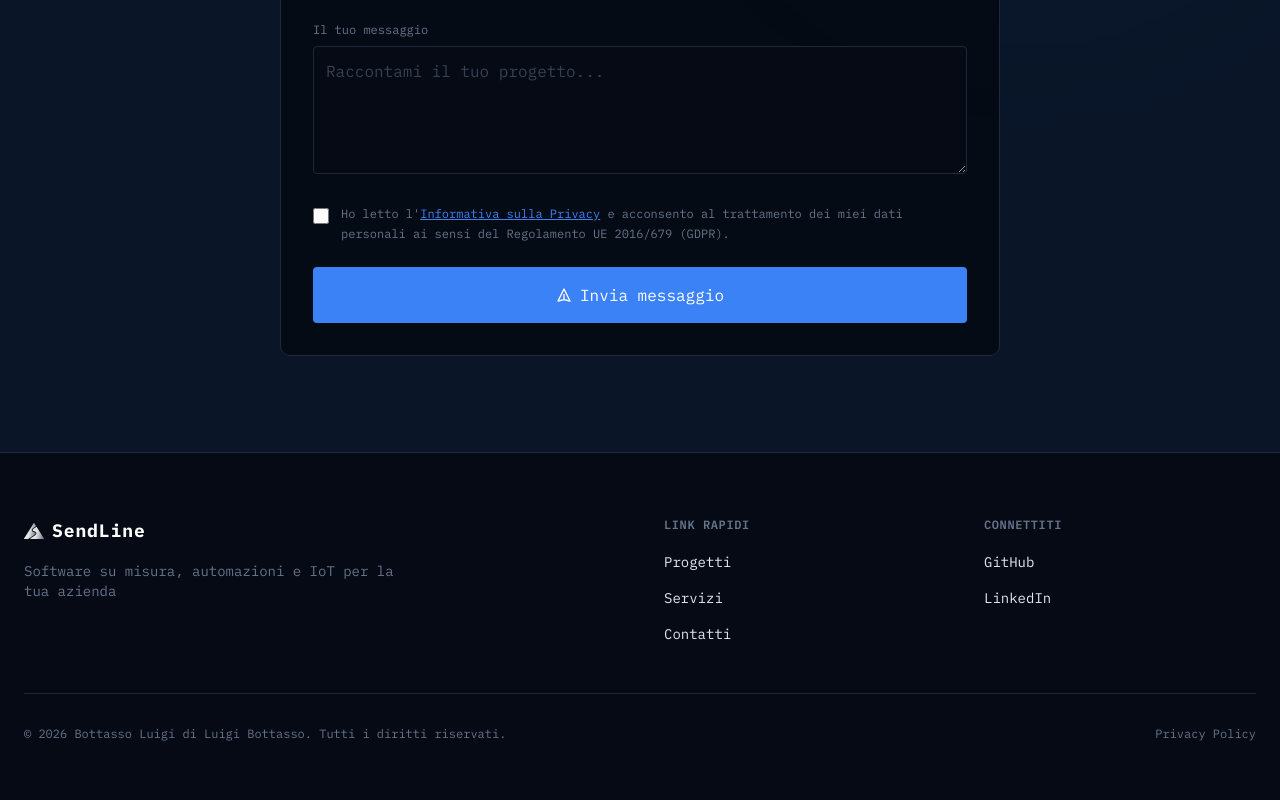
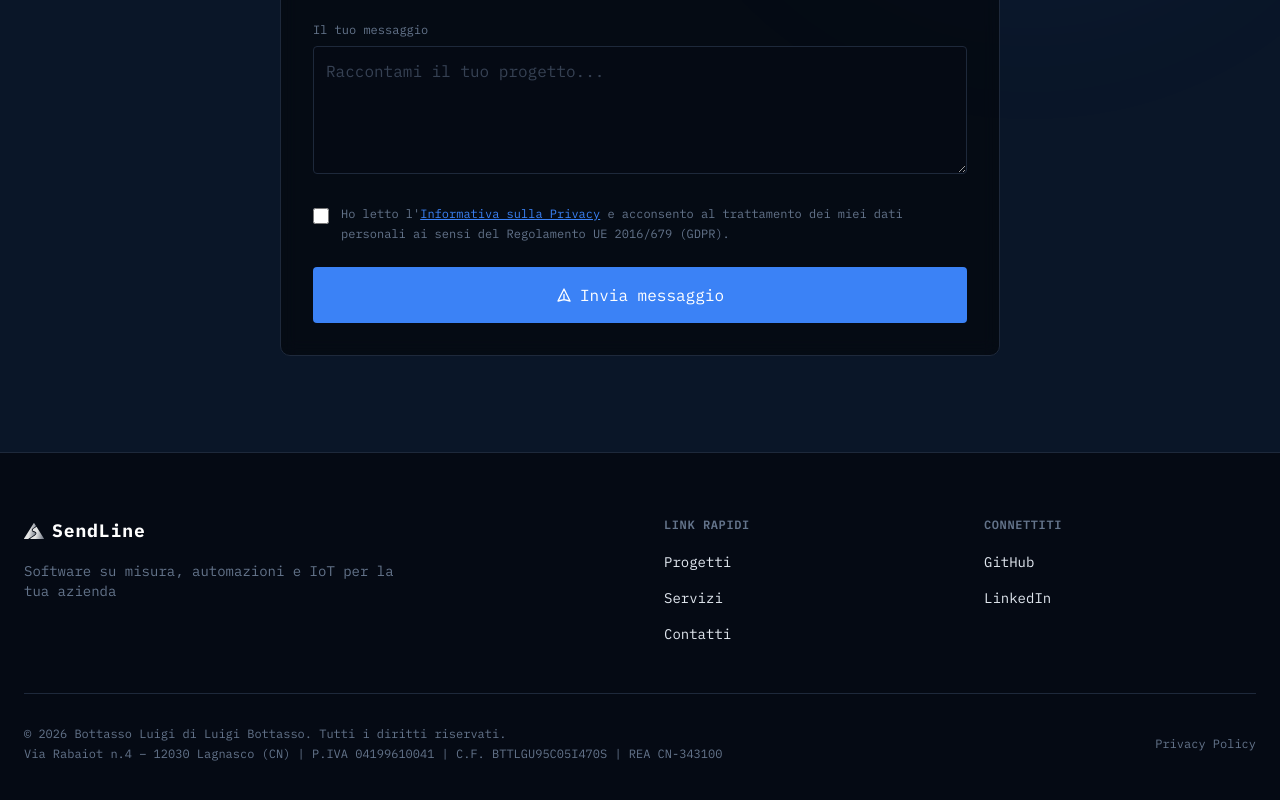
Before and after one commit to zerocinque/sendline-web-site, a Next.js app: page /it in a window 1280 px wide. Shown: the part 5645-6445 px from the top of the page. Built offline with nearby package versions, Linux system fonts and the light colour scheme; no server answers.

Commit message:
fix: update footer copyright and add address details

```diff
--- a/src/app/[locale]/layout.tsx
+++ b/src/app/[locale]/layout.tsx
@@ -18,7 +18,7 @@ const ibmPlexMono = IBM_Plex_Mono({
 });
 
 export const metadata: Metadata = {
-  title: "SendLine - Architecting Digital Intelligence",
+  title: "SendLine - Software su misura, Automazione AI e IoT",
   description:
     "High-performance white-label solutions, AI automation, and IoT architectures.",
 };
--- a/src/components/Footer.tsx
+++ b/src/components/Footer.tsx
@@ -82,9 +82,12 @@ export default function Footer() {
         </div>
 
         <div className="mt-12 flex flex-col items-center justify-between gap-4 border-t border-border pt-8 sm:flex-row">
-          <p className="text-xs text-muted">
-            &copy; 2026 Bottasso Luigi di Luigi Bottasso. {t("rights")}
-          </p>
+          <div className="text-xs text-muted">
+            <p>&copy; 2026 Bottasso Luigi di Luigi Bottasso. {t("rights")}</p>
+            <p className="mt-1">
+              Via Rabaiot n.4 – 12030 Lagnasco (CN) | P.IVA 04199610041 | C.F. BTTLGU95C05I470S | REA CN-343100
+            </p>
+          </div>
           <div className="flex gap-6">
             <Link
               href="/privacy"
```
